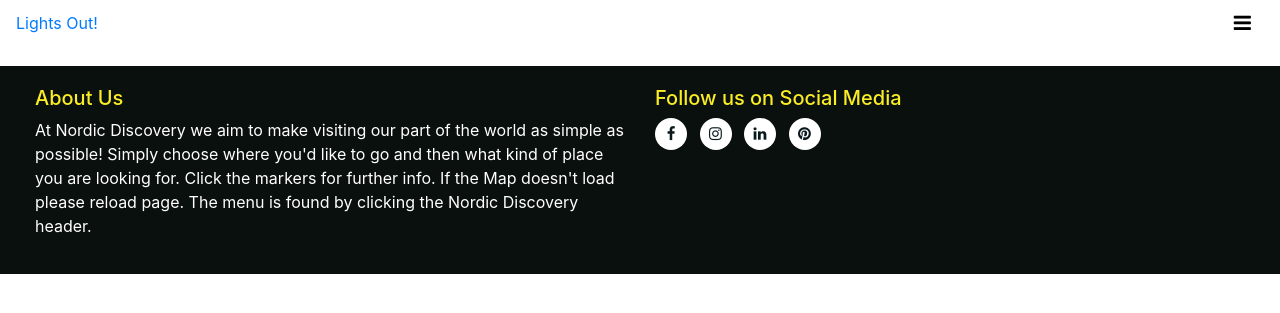
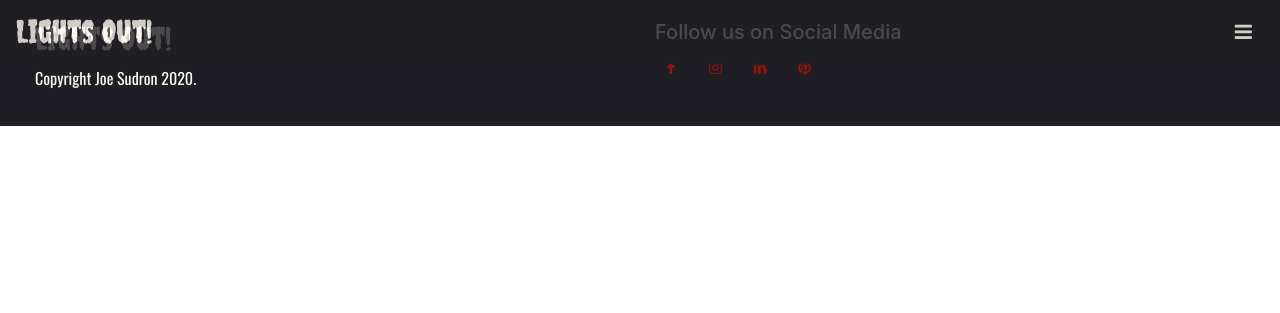
Before and after one commit to JSudron/lightsout, a Flask app: template templates/base.html in a window 1280 px wide. Shown: the top 313 px of the page. Run offline with Flask 2, Linux system fonts and the light colour scheme; the template is opened without the code that fills it, so the values that code supplies are empty; some libraries are stand-ins or nearby versions.

Commit message:
fonts & colours set up in CSS & applied to the home page

```diff
--- a/static/css/style.css
+++ b/static/css/style.css
@@ -1,7 +1,60 @@
+/*-----------------------FONT */
+
+@import url('https://fonts.googleapis.com/css?family=Creepster:100,200,300,400,500,600,700|Oswald&display=swap:100,200,300,400,500,600,700');
+
+/*-----------------------SPECIAL MARGINS/HEADINGS/TEXT */
+
 body, html {
     height: 100%;
     margin:0;
     padding:0;
+}
+
+.nav-brand, .header {
+    font-family: 'Creepster', sans-serif;
+    font-size: 2rem;
+}
+
+.nav-link, p {
+    font-family: 'Oswald', sans-serif;
+}
+
+
+
+/*-----------------------NAVBAR */
+
+.navbar {
+    position: fixed;
+    margin-bottom: 0;
+    width: 100vw;
+    background-color: #1E1E24;
+    border: 0;
+    z-index: 100;
+    opacity: 0.8;
+}
+
+.navbar .navbar-toggler {
+    border: 0;
+}
+
+.navbar-toggler:focus, .navbar-toggler:active {
+    outline: none;
+    box-shadow: none;
+  }
+
+.navbar-links {
+    color: #FFF8F0;
+    text-decoration: none;
+    text-align: left;
+}
+
+.navbar-links:hover {
+    color: #92140C;
+    text-decoration: none;
+    transition: color 0.5s ease-in-out;
+    -moz-transition: color 0.5s ease-in-out;
+    -webkit-transition: color 0.5s ease-in-out;
+    -o-transition: color 0.5s ease-in-out;
 }
 
 /*-----------------------HOME */
@@ -12,6 +65,10 @@ body, html {
   background-repeat: no-repeat;
   background-size: cover;
   position: relative;
+}
+
+.hero-header {
+    font-size: 5rem;
 }
 
 .hero-text {
@@ -26,14 +83,12 @@ body, html {
 /*-----------------------FOOTER */
 
 footer {
-    margin-top: 20px;
-    background: transparent;
-    color: #FAED26;
-    background-color: #0A100D;
-}
-
-.footer-text {
-    color: #FFFFFF;
+    min-height: 60px;
+    margin: 0;
+    background-color: #1E1E24;
+    color: #FFF8F0;
+    z-index: 100;
+    opacity: 1;
 }
 
 #footer-info {
@@ -45,17 +100,15 @@ footer {
     width: 32px;
     height: 32px;
     padding: 12px 0;
-    border-radius: 50%;
+    border-radius: 30%;
     font-size: 15px;
     line-height: 7px;
     text-align: center;
-    background: #FFFFFF;
-    color: #09191D;
+    color: #92140C;
 }
 
 .icon-border i:hover {
-    background: #FAED26;
-    color: #09191D;
+    background: #FFF8F0;
     transition: all 0.5s ease-in-out;
     -moz-transition: all 0.5s ease-in-out;
     -webkit-transition: all 0.5s ease-in-out;
--- a/templates/base.html
+++ b/templates/base.html
@@ -58,11 +58,8 @@
 	<footer class="container-fluid">
 		<div class="footer-section row" id="footer-info">
 			<div class="col-md-6">
-				<h5 class="uppercase footer-header">About Us</h5>
-				<p class="inline-block footer-text">At Nordic Discovery we aim to make visiting our part of the world as
-					simple as possible! Simply choose where you'd like to go and then what kind of place you are looking
-                    for. Click the markers for further info. If the Map doesn't load please reload page.
-                    The menu is found by clicking the Nordic Discovery header.</p>
+				<h5 class="uppercase footer-header header">Lights Out!</h5>
+				<p class="inline-block footer-text">Copyright Joe Sudron 2020.</p>
 			</div>
 			<div class="col-md-6">
 				<h5 class="uppercase footer-header" id="social-media">Follow us on Social Media</h5>
--- a/templates/home.html
+++ b/templates/home.html
@@ -4,7 +4,7 @@
 
     <div class="hero-image">
         <div class="hero-text">
-            <h1>Welcome to Lights Out!</h1>
+            <h1 class="header hero-header">Welcome to Lights Out!</h1>
             <p>Where we want to hear the creepy stories which have happened to you. Share your real-life experiences with us, the more eerie the better!</p>
             <button>Enter</button>
         </div>
```
